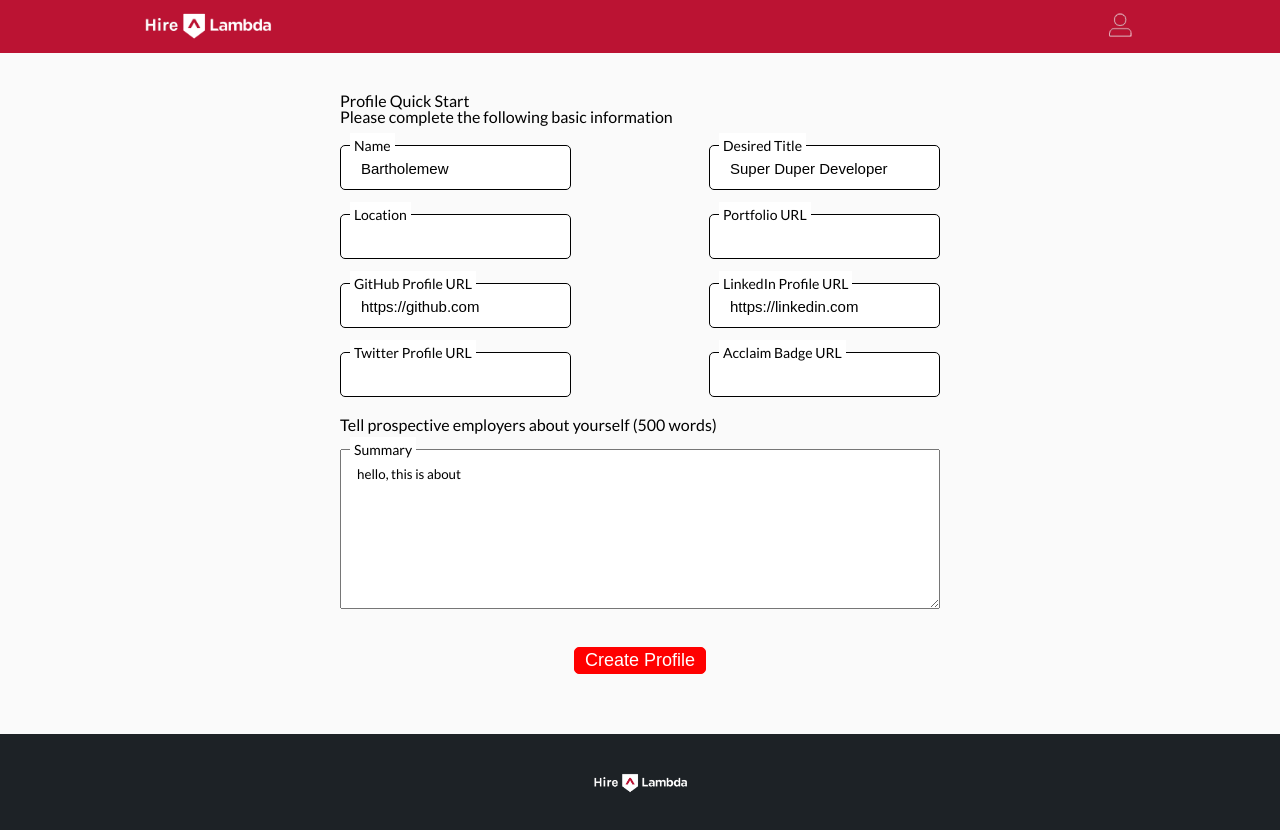
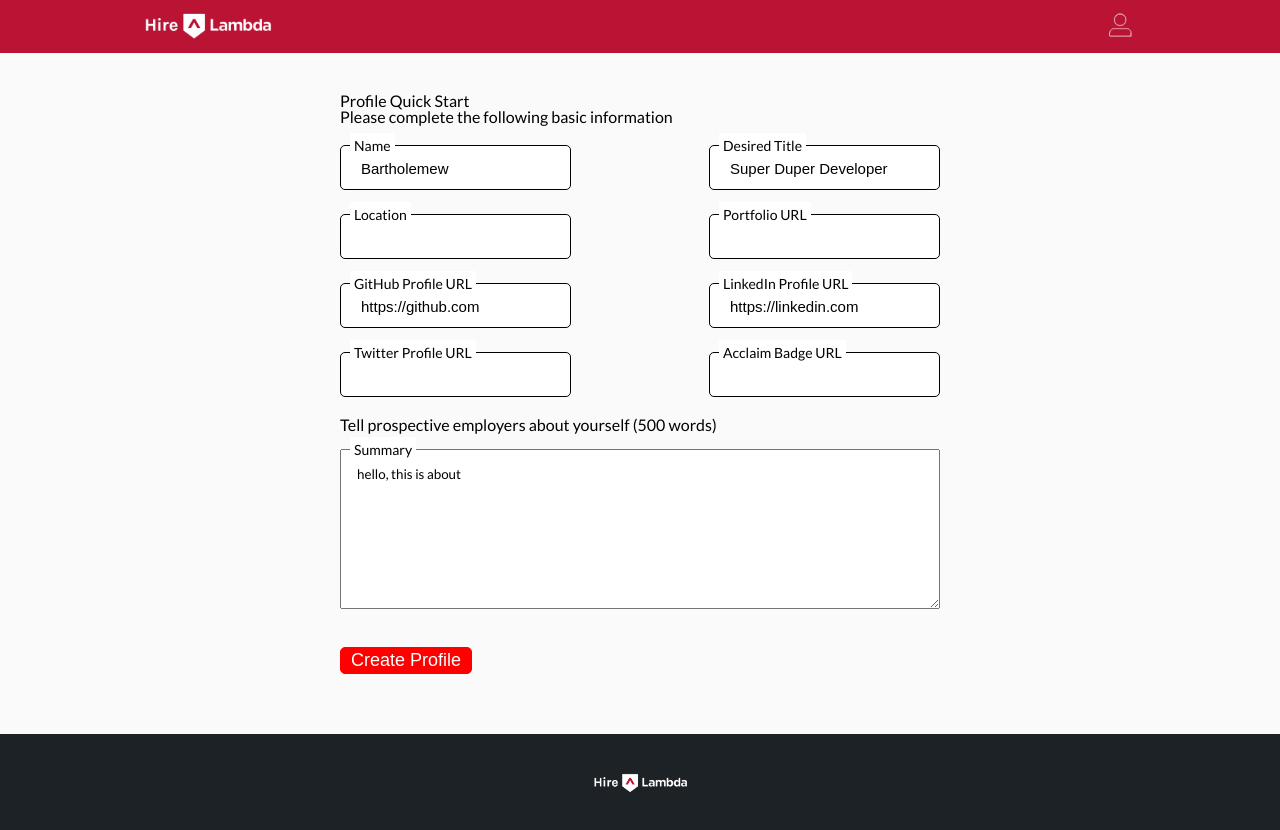
Before and after one commit to labs12-project-showcase/labs12-project-showcase-FE, a React (Create React App) app: page /profile-quick-start in a window 1280 px wide. Shown: the top 830 px of the page. Built offline with nearby package versions, Linux system fonts and the light colour scheme; what auth0-js would draw is missing.

Commit message:
Changes redirect

```diff
--- a/src/auth/Auth.js
+++ b/src/auth/Auth.js
@@ -70,7 +70,7 @@ export default class Auth {
 		this.auth0.parseHash((err, authResult) => {
 			console.log('auth result', authResult);
 			if (authResult && authResult.accessToken && authResult.idToken) {
-				this.setSession(authResult);
+        this.setSession(authResult);
 				this.register(authResult.idTokenPayload);
 				this.getLinkedIn(authResult.accessToken);
 			} else if (err) {
--- a/src/components/student/profileqs/ProfileqsForm.js
+++ b/src/components/student/profileqs/ProfileqsForm.js
@@ -1,6 +1,8 @@
 import React from 'react';
 import { ErrorMessage, Field, Form, Formik } from 'formik';
 import * as Yup from 'yup';
+
+// import axiosAuth from '../../../auth/axiosAuth'
 
 // faked import of axiosAuth()
 import axios from 'axios';
@@ -15,42 +17,13 @@ function axiosAuth() {
   });
 }
 
-// Handle Form Submit, `PUT` request
-const handleSubmit = values => {
-  const backEndURL = 'https://halg-backend.herokuapp.com/api/students/update';
-
-  // match Object keys to what back end expects
-  const formattedObj = {
-    student: {
-      about: values.summary,
-      acclaim: values.acclaimBadgeURL,
-      // desired_title: values.desiredTitle,
-      github: values.gitHubURL,
-      linkedin: values.linkedInURL,
-      location: values.location,
-      twitter: values.twitterURL,
-      website: values.portfolioURL
-    }
-  };
-
-  // Remove empty strings from Object
-  const removeEmpty = obj =>
-    Object.keys(obj)
-      .filter(f => Boolean(obj[f]) !== false)
-      .reduce(
-        (r, i) =>
-          typeof obj[i] === 'object'
-            ? { ...r, [i]: removeEmpty(obj[i]) } // recurse if nested Object
-            : { ...r, [i]: obj[i] },
-        {}
-      );
-
-  console.log('format strip obj: ', removeEmpty(formattedObj));
-
-  axiosAuth()
-    .put(backEndURL, removeEmpty(formattedObj))
-    .then(result => console.log('successful POST request – result: ', result))
-    .catch(error => console.error(error));
+const handleSubmitError = error => {
+  console.error(error);
+  const submitButtonError = document.createElement('div');
+  submitButtonError.classList.add('submission-error');
+  submitButtonError.textContent = 'There was a problem creating your profile';
+  const submitButtonDiv = document.getElementById('quick-start-create-profile');
+  submitButtonDiv.appendChild(submitButtonError);
 };
 
 // Render the Formik form
@@ -121,9 +94,11 @@ const renderForm = ({ errors, status, touched, isSubmitting }) => (
       <ErrorMessage name="summary" component="div" />
     </label>
 
-    <button type="submit" disabled={isSubmitting}>
-      Create Profile
-    </button>
+    <div id="quick-start-create-profile">
+      <button type="submit" disabled={isSubmitting}>
+        Create Profile
+      </button>
+    </div>
   </Form>
 );
 
@@ -174,8 +149,10 @@ const ProfileqsForm = props => {
   return (
     <Formik
       initialValues={initialFormValues}
+      validationSchema={ProfileQsSchema}
+      render={renderForm}
       onSubmit={
-        handleSubmit
+        // handleSubmit
         // replace testing function with data submit function
         // (values, actions) => {
         //   setTimeout(() => {
@@ -183,9 +160,59 @@ const ProfileqsForm = props => {
         //     actions.setSubmitting(false);
         //   }, 1000);
         // }
+        // Handle Form Submit, `PUT` request
+        // const handleSubmit =
+        values => {
+          const backEndURL =
+            'https://halg-backend.herokuapp.com/api/students/update';
+
+          // match Object keys to what back end expects
+          const formattedObj = {
+            student: {
+              about: values.summary,
+              acclaim: values.acclaimBadgeURL,
+              // desired_title: values.desiredTitle,
+              github: values.gitHubURL,
+              linkedin: values.linkedInURL,
+              location: values.location,
+              // name: values.name,
+              twitter: values.twitterURL,
+              website: values.portfolioURL
+            }
+          };
+
+          // Remove empty strings from Object
+          const removeEmpty = obj =>
+            Object.keys(obj)
+              .filter(f => Boolean(obj[f]) !== false)
+              .reduce(
+                (r, i) =>
+                  typeof obj[i] === 'object'
+                    ? { ...r, [i]: removeEmpty(obj[i]) } // recurse if nested Object
+                    : { ...r, [i]: obj[i] },
+                {}
+              );
+
+          console.log('format strip obj: ', removeEmpty(formattedObj));
+
+          // Make `PUT` request
+          axiosAuth()
+            .put(backEndURL, removeEmpty(formattedObj))
+            .then(result => {
+              if (result.status === '200') {
+                console.log('successful POST request – result: ', result);
+                props.history.push('/student/dashboard');
+              } else {
+                // handleSubmitError(result);
+                console.log(props.history);
+              }
+            })
+            .catch(error => {
+              console.error(error);
+              // handleSubmitError(error);
+            });
+        }
       }
-      validationSchema={ProfileQsSchema}
-      render={renderForm}
     />
   );
 };
```
